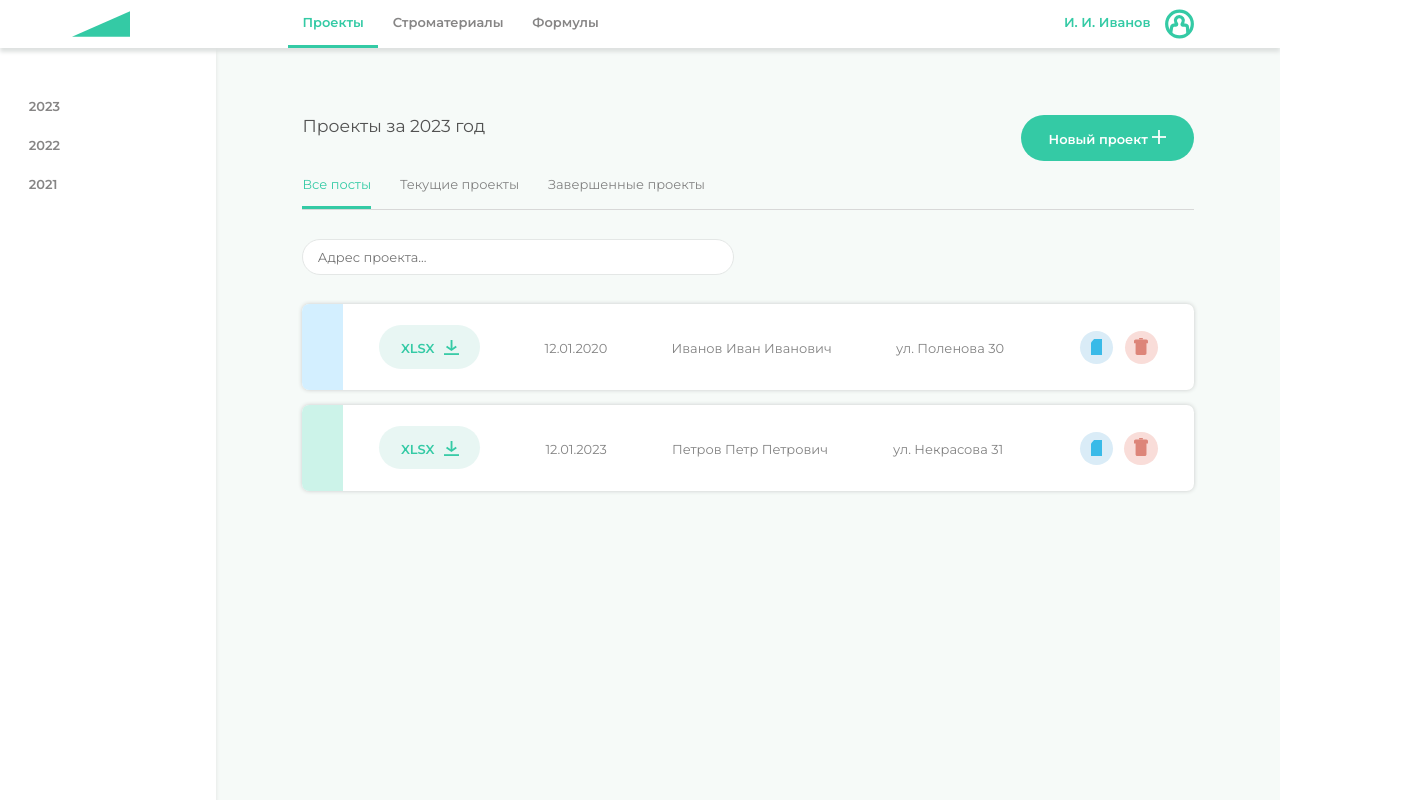
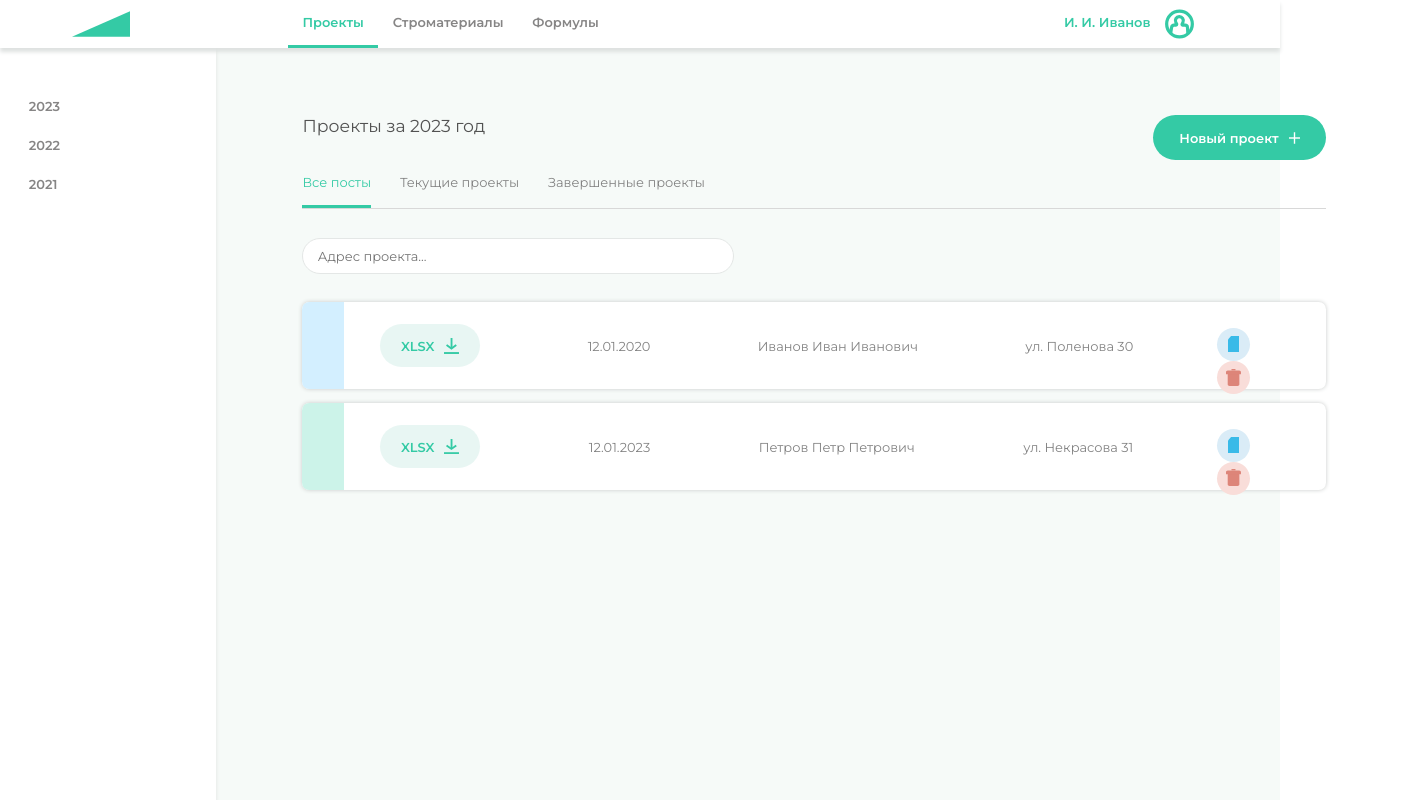
Before and after one commit to MariaSadovn1kova/project_and_resource_management, a Vue app in the folder client/: page /projects in a window 1280 px wide. Shown: the whole page, 1413 px wide, since content can reach past the window. Built offline with nearby package versions, Linux system fonts and the light colour scheme.

Commit message:
Правки верстки

```diff
--- a/client/src/components/UI/buttons/CustomButton.vue
+++ b/client/src/components/UI/buttons/CustomButton.vue
@@ -12,7 +12,7 @@ export default {
 
 <style lang="scss" scoped>
     .custom__btn{
-        padding: 1rem 1.2rem;
+        padding: 1rem 1.8rem;
         background: none;
         border: none;
         color: white;
--- a/client/src/components/UI/projects/ProjectItem.vue
+++ b/client/src/components/UI/projects/ProjectItem.vue
@@ -6,6 +6,7 @@
       <div class="project__date info">{{ project.date }}</div>
       <div class="project__client-name info">{{ project.client_name}}</div>
       <div class="project__address info">{{ project.address }}</div>
+    </div>
     <div class="project__bth-box">
       <button class="btn open__btn">
         <img class = "open__picture" src="@/assets/openProject__picture.svg">
@@ -13,7 +14,6 @@
       <button class="btn delete__btn">
         <img class = "delete__picture" src="@/assets/delete__picture.svg">
       </button>
-      </div>
     </div>
   </div>
 </template>
@@ -50,7 +50,7 @@ export default {
       background-color: #CCF3E9;
     }
   .project-info__container{
-    width: 100%;
+    width: 60rem;
     padding: 1.5rem 2.5rem 1.5rem 2.5rem;
     display: flex;
     justify-content: space-between;
@@ -61,6 +61,8 @@ export default {
   }
   .project__bth-box{
     padding-top: 0.4rem;
+    margin-left: auto;
+    padding: 1.8rem 2.5rem 1.8rem 2.5rem;
     .btn{
       width: 2.3rem;
       height: 2.3rem;
@@ -85,6 +87,7 @@ export default {
     }
     .delete__btn{
       background-color: #F9DDD9;
+      padding-top: 0.1rem;
     }
 
     .open__btn:hover{
--- a/client/src/views/Projects.vue
+++ b/client/src/views/Projects.vue
@@ -5,8 +5,12 @@
         Проекты за 2023 год
       </div>
       <custom-button>
-        Новый проект
-        <img class="projects__img" src="@/assets/add__picture.svg">
+        <div class="button__content">
+          <div class="button__title">
+            Новый проект
+          </div>
+          <img class="projects__img" src="@/assets/add__picture.svg">
+        </div>
       </custom-button>
     </div>
     <local-navbar :menu_items = "menu_items" :active_menu_item = "active_menu_item" @change="changeActive"/>
@@ -65,7 +69,11 @@ export default {
       color: #525252;
     }
     .projects__img{
-      width: 1rem;
+      width: 0.8rem;
+    }
+    .button__content{
+      display: flex;
+      justify-content: space-between;
     }
   }
   .projects__search{
```
Also changed, not shown: client/src/assets/add__picture.svg. Lines whose indentation alone changed are shown as unchanged.
